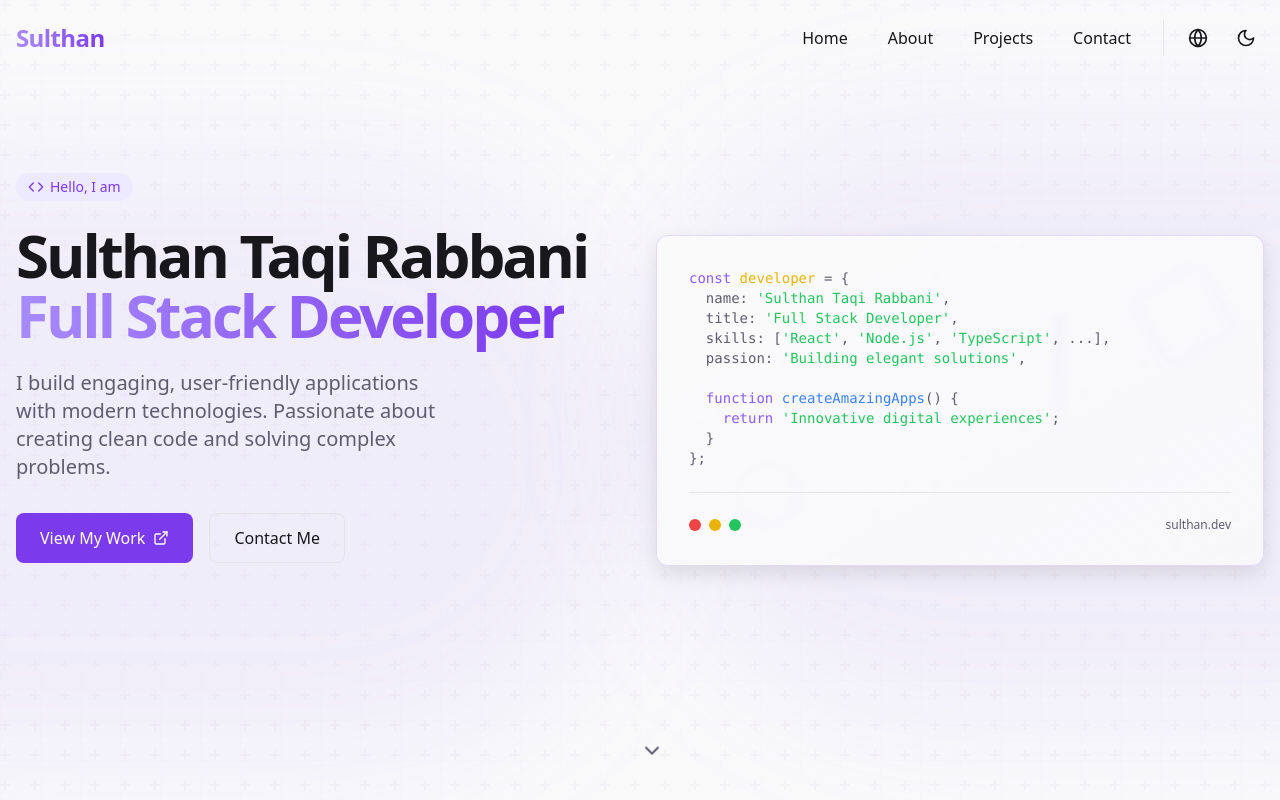
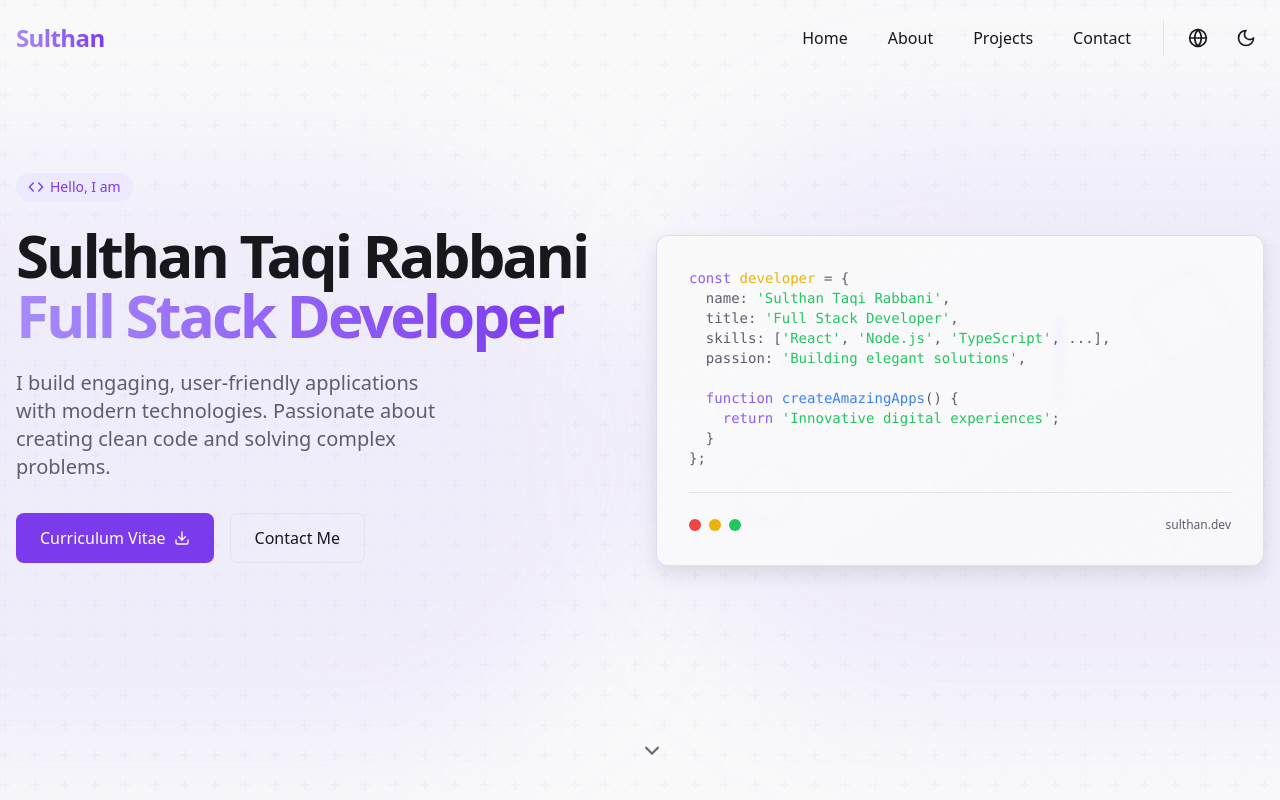
Before and after one commit to SulthanRabbani/rabbani-port, a React (Vite) app: page / in a window 1280 px wide. Shown: the top 800 px of the page. Built offline with nearby package versions, Linux system fonts and the light colour scheme.

Commit message:
Update "View My Work" button
Update the "View My Work" button to "Curriculum Vitae" with a download icon.

```diff
--- a/src/components/Hero.tsx
+++ b/src/components/Hero.tsx
@@ -1,7 +1,7 @@
 
 import { useState, useEffect } from 'react';
 import { useLanguage } from '@/context/LanguageContext';
-import { Code, ExternalLink } from 'lucide-react';
+import { Code, ExternalLink, Download } from 'lucide-react';
 import TechStackTypingEffect from './hero/TechStackTypingEffect';
 import TextTypingAnimation from './hero/TextTypingAnimation';
 import HeroShapes from './hero/HeroShapes';
@@ -49,8 +49,8 @@ const Hero = () => {
                 href="#projects"
                 className="inline-flex items-center gap-2 px-6 py-3 bg-purple-600 hover:bg-purple-700 text-white rounded-lg transition-colors duration-300 font-medium"
               >
-                {t('hero.cta')}
-                <ExternalLink className="w-4 h-4" />
+                Curriculum Vitae
+                <Download className="w-4 h-4" />
               </a>
               <a
                 href="#contact"
--- a/src/data/content.ts
+++ b/src/data/content.ts
@@ -36,9 +36,9 @@ const content = {
     en: 'I build engaging, user-friendly applications with modern technologies. Passionate about creating clean code and solving complex problems.',
     id: 'Saya membangun aplikasi yang menarik dan ramah pengguna dengan teknologi modern. Bersemangat dalam membuat kode yang bersih dan memecahkan masalah yang kompleks.'
   },
-  'hero.cta': {
-    en: 'View My Work',
-    id: 'Lihat Karya Saya'
+  'hero.cv': {
+    en: 'Curriculum Vitae',
+    id: 'Curriculum Vitae'
   },
   'hero.contact': {
     en: 'Contact Me',
```
